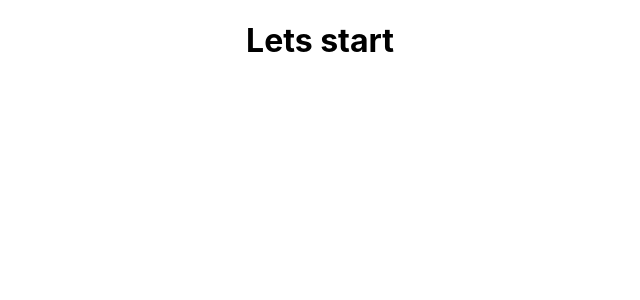
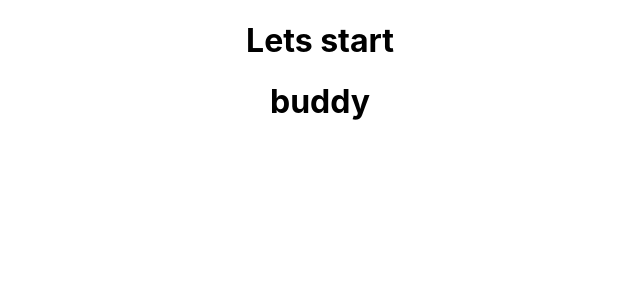
Before and after one commit to srinisanth93/Project01, a React (Create React App) app: page / in a window 1280 px wide. Shown: the top 300 px of the page, without its empty margins (320-960 px from the left). Built offline with nearby package versions, Linux system fonts and the light colour scheme.

Commit message:
Update App.js

```diff
--- a/src/App.js
+++ b/src/App.js
@@ -5,6 +5,7 @@ function App() {
   return (
     <div className="App">
            <h1>Lets start</h1>
+           <h1>buddy</h1>
     </div>
   );
 }
```
